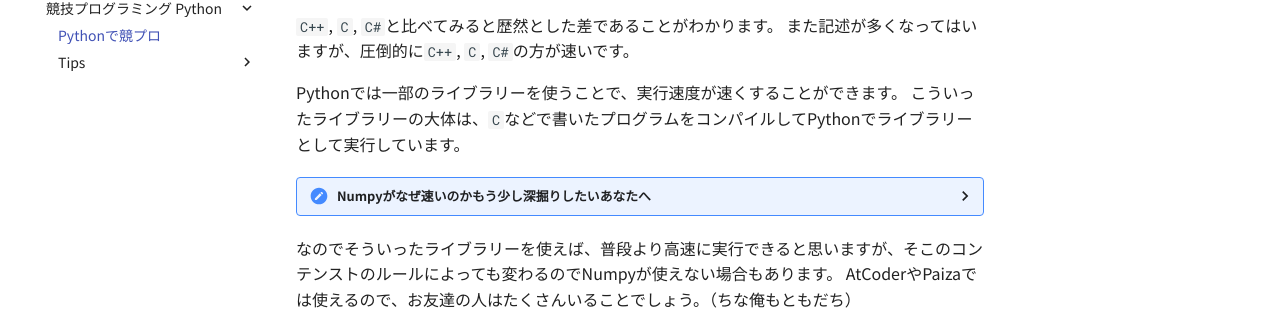
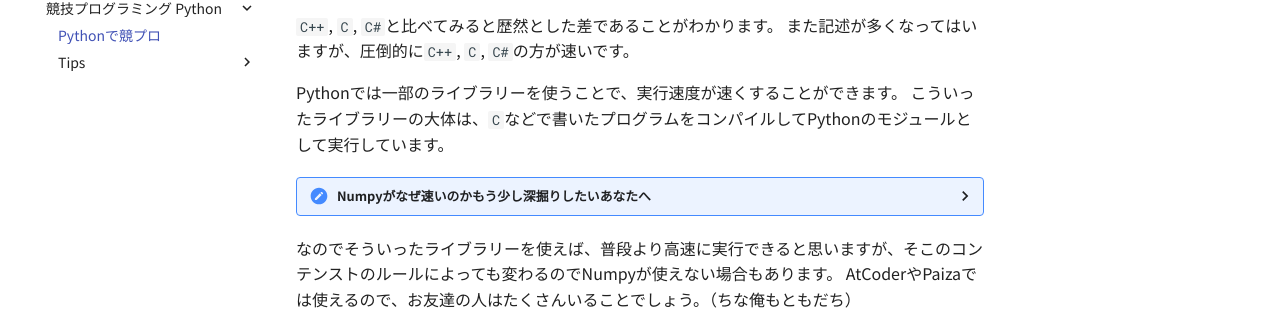
Before and after one commit to HEKUCHAN/VTA-Book, an MkDocs documentation site: the page built from docs/competitive/competitive-python.md, in a window 1280 px wide and 900 px high, scrolled down 696 px. Shown: the part 154-464 px from the top of the window. Built offline with MkDocs 1.6.1 and Material for MkDocs 9.7.7, drawn with Linux system fonts in a browser that asks for light colours; comment, search, counter and statistics services are not loaded.

Commit message:
文言変更

```diff
--- a/docs/competitive/competitive-python.md
+++ b/docs/competitive/competitive-python.md
@@ -29,7 +29,7 @@ Pythonが向いていないと言われる最大の理由は、実行速度が
 また記述が多くなってはいますが、圧倒的に`C++`, `C`, `C#`の方が速いです。
 
 Pythonでは一部のライブラリーを使うことで、実行速度が速くすることができます。
-こういったライブラリーの大体は、`C`などで書いたプログラムをコンパイルしてPythonでライブラリーとして実行しています。
+こういったライブラリーの大体は、`C`などで書いたプログラムをコンパイルしてPythonのモジュールとして実行しています。
 
 ??? tips "Numpyがなぜ速いのかもう少し深掘りしたいあなたへ"
     Numpyが速い理由はBLAS APIを実装しているのと、静的型付き言語が大きいと言われています。
```
